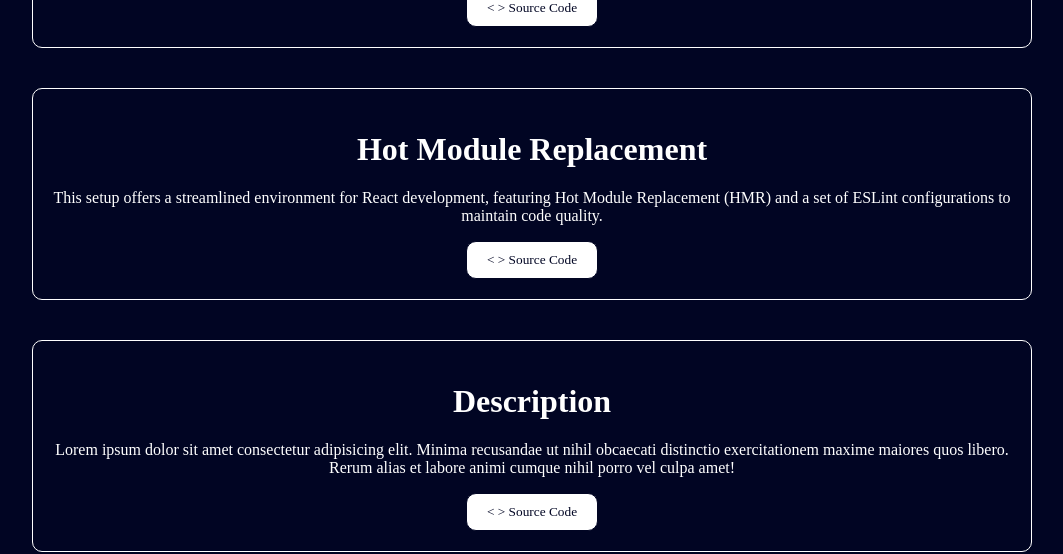
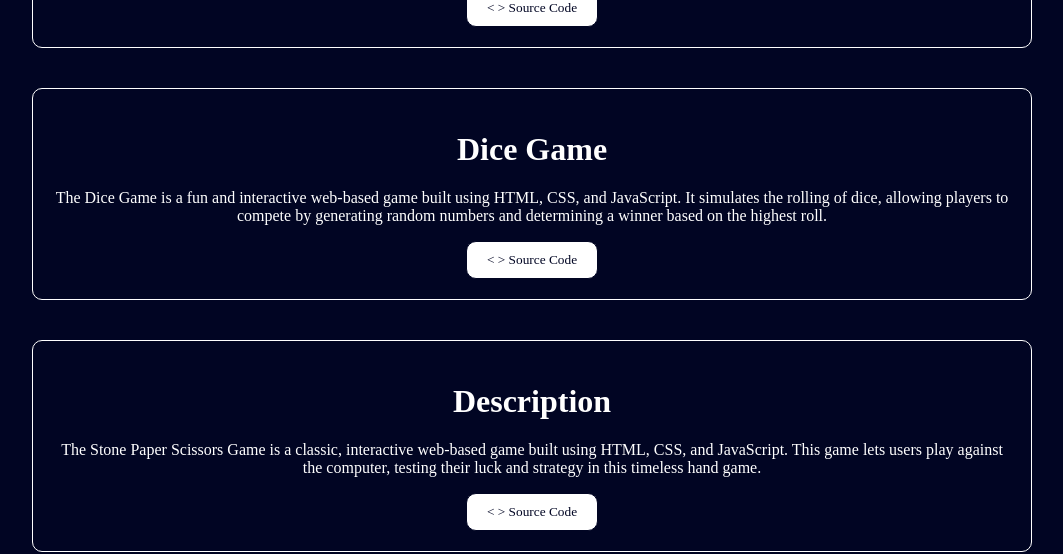
Before and after one commit to Mustafa-Hussain-source/Portfolio, a React (Vite) app in the folder Portfolio/: page / in a window 1280 px wide. Shown: the part 1380-1934 px from the top of the page, without its empty margins (108-1171 px from the left). Built offline with nearby package versions, Linux system fonts and the light colour scheme.

Commit message:
Update Page2.jsx

```diff
--- a/Portfolio/src/components/Page2/Page2.jsx
+++ b/Portfolio/src/components/Page2/Page2.jsx
@@ -25,14 +25,14 @@ const Page2 = forwardRef((props, ref) => {
                 <a href="https://github.com/Mustafa-Hussain-source/DataScience_Project"><button>&lt; &gt; Source Code</button></a>
             </div>
             <div className="card" id="card4">
-                <h1>Hot Module Replacement</h1>
-                <p>This setup offers a streamlined environment for React development, featuring Hot Module Replacement (HMR) and a set of ESLint configurations to maintain code quality.</p>
-                <a href="https://github.com/Mustafa-Hussain-source/vite-react"><button>&lt; &gt; Source Code</button></a>
+                <h1>Dice Game</h1>
+                <p>The Dice Game is a fun and interactive web-based game built using HTML, CSS, and JavaScript. It simulates the rolling of dice, allowing players to compete by generating random numbers and determining a winner based on the highest roll.</p>
+                <a href="https://github.com/Mustafa-Hussain-source/Dice-game"><button>&lt; &gt; Source Code</button></a>
             </div>
             <div className="card" id="card5">
                 <h1>Description</h1>
-                <p>Lorem ipsum dolor sit amet consectetur adipisicing elit. Minima recusandae ut nihil obcaecati distinctio exercitationem maxime maiores quos libero. Rerum alias et labore animi cumque nihil porro vel culpa amet!</p>
-                <button href="#">&lt; &gt; Source Code</button>
+                <p>The Stone Paper Scissors Game is a classic, interactive web-based game built using HTML, CSS, and JavaScript. This game lets users play against the computer, testing their luck and strategy in this timeless hand game.</p>
+                <a href="https://github.com/Mustafa-Hussain-source/Rock-Paper-game"><button>&lt; &gt; Source Code</button></a>
             </div>
         </div>
         <br />
```
